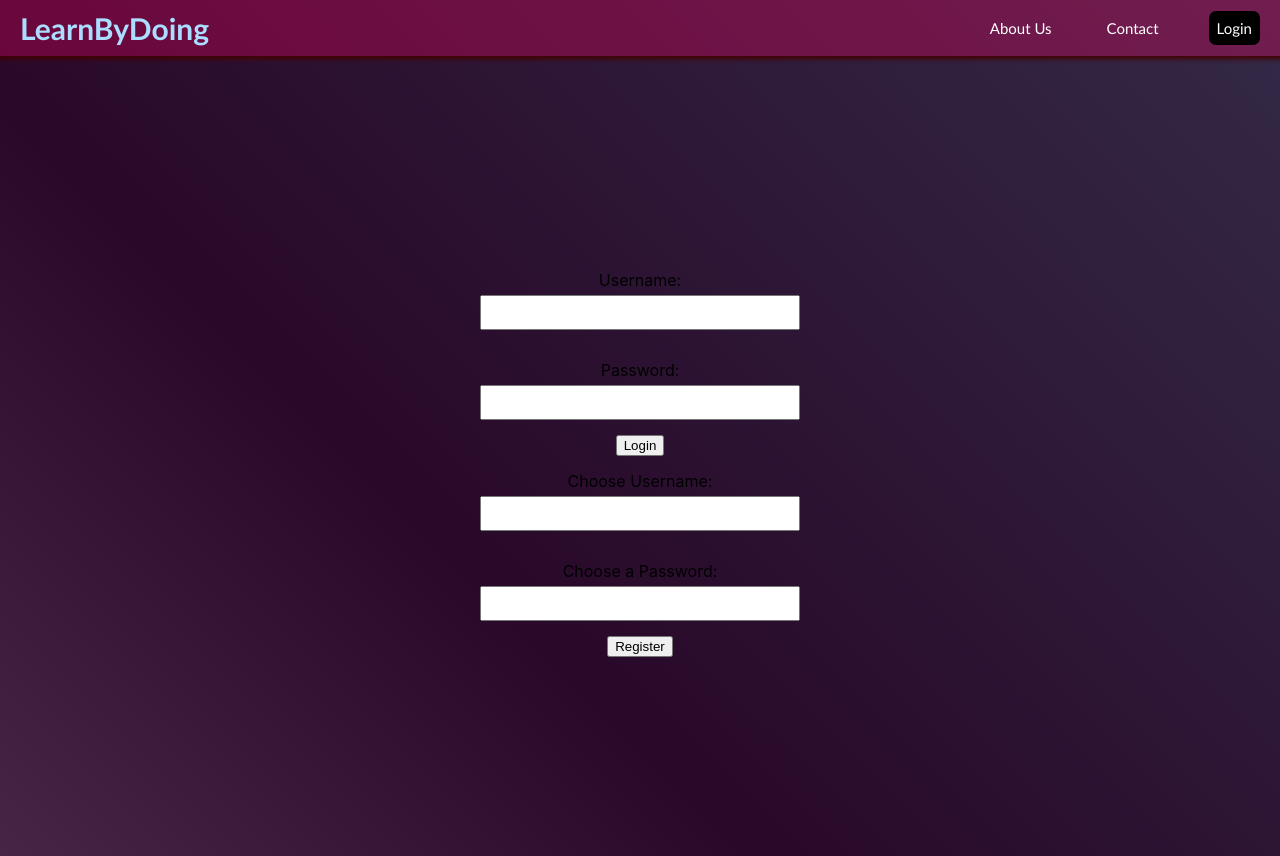
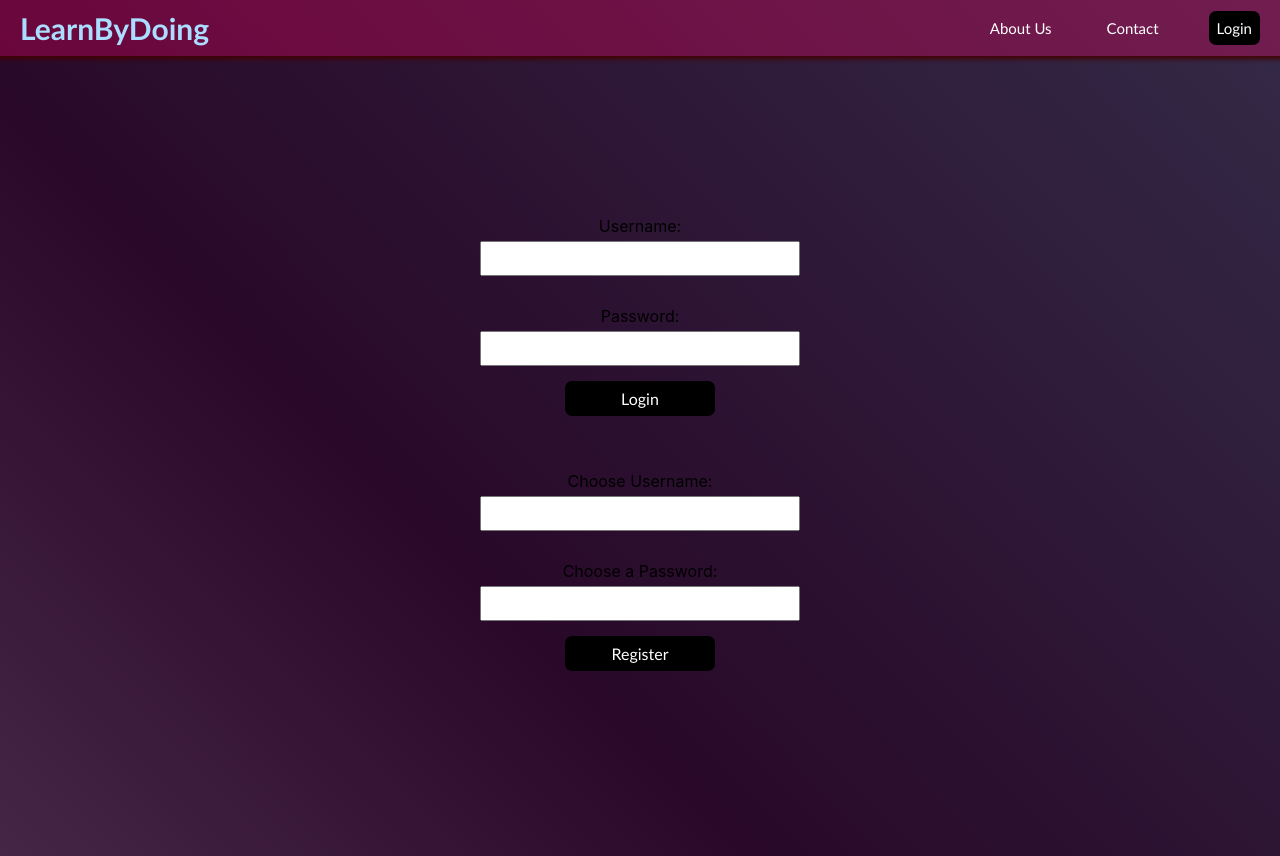
Before and after one commit to Viktoria43/LearningByDoing, a React (Create React App) app: page /Login in a window 1280 px wide. Built offline with nearby package versions, Linux system fonts and the light colour scheme.

Commit message:
login buttons styled, db dependencies installed

```diff
--- a/src/pages/Login.js
+++ b/src/pages/Login.js
@@ -1,6 +1,8 @@
 import Header from "./components/Header";
 import React from 'react';
 import styled from 'styled-components';
+import axios from "axios";
+import {useNavigate, Link} from "react-router-dom";
 
 const CenteredContainer = styled.div`
   display: flex;
@@ -27,7 +29,20 @@ const InputField = styled.input`
 
 
 const Button = styled.button`
-   // Adjust the margin as needed
+  text-decoration: none;
+  background-color: black;
+  width: 150px; /* Adjust the width as needed */
+  padding: 8px;
+  color: white;
+  font-size: 1em;
+  font-family: 'Futura', 'Trebuchet MS', sans-serif;
+  padding: 8px;
+  border: none;
+  border-radius: 7px;
+  cursor: pointer;
+  margin-bottom: 40px;
+  &:hover {
+    background-color: #559;
 `;
 
 export default function Login() {
@@ -42,10 +57,12 @@ export default function Login() {
 
 
             {loginLabels.map((label) => (
+                <form action="POST">
                 <InputContainer key={label}>
                     <label>{label}:</label>
                     <InputField type={label === 'Password' ? 'password' : 'text'} />
                 </InputContainer>
+                </form>
             ))}
             <Button>Login</Button>
 
```
Also changed, not shown: package.json (+13 -2 lines), 1 other file (tests, documents, lock files or other folders).
